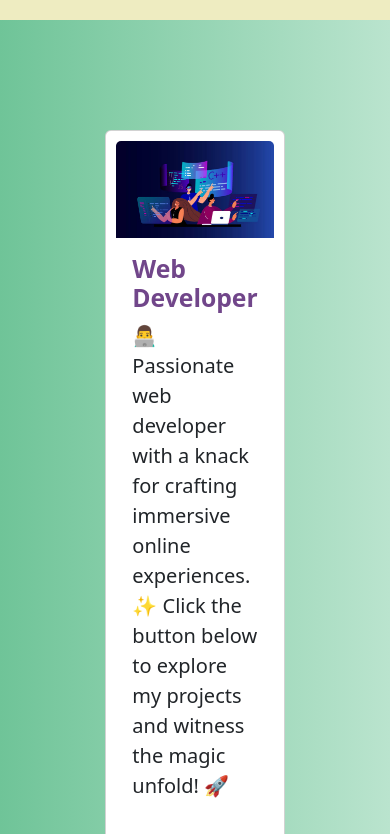
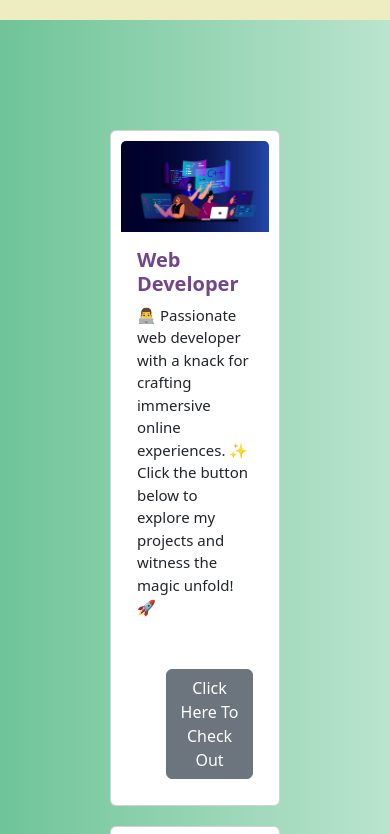
Before and after one commit to MohamedAbdelAleem-cs/Personal_Page, a plain HTML site: page index.html in a window 390 px wide. Shown: the part 1380-2214 px from the top of the page. Drawn offline with Linux system fonts and the light colour scheme.

Commit message:
fix card font size in mobile

```diff
--- a/style.css
+++ b/style.css
@@ -147,9 +147,19 @@
     }
     .card {
         margin: 10px;
-        flex-basis: 40%;
+        flex-basis: 30%;
         height: 150px;
+        align-self: stretch;
       }
+
+      .card-body h2{
+        font-size: 20px;
+    }
+
+
+    .card-body p{
+        font-size: 15px;
+    }
 
     .Name{
         font-size: 45px;
```
